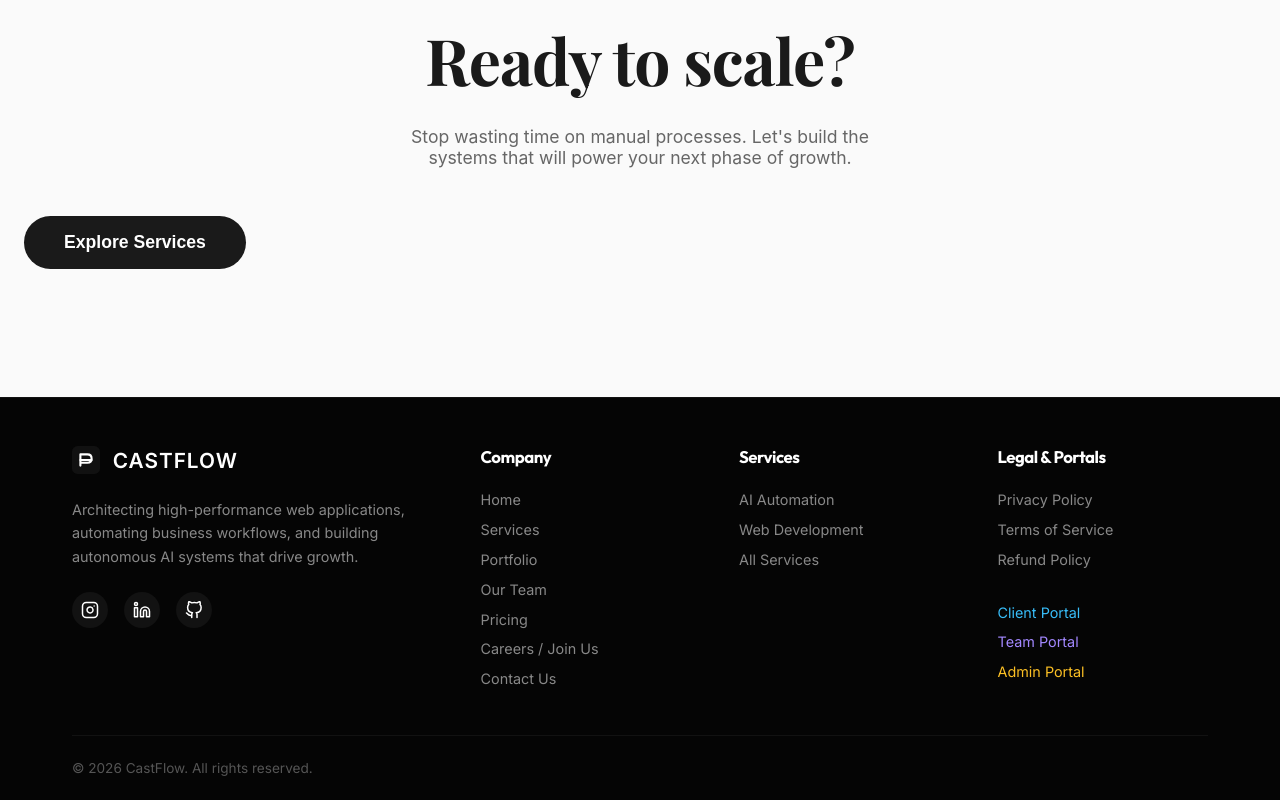
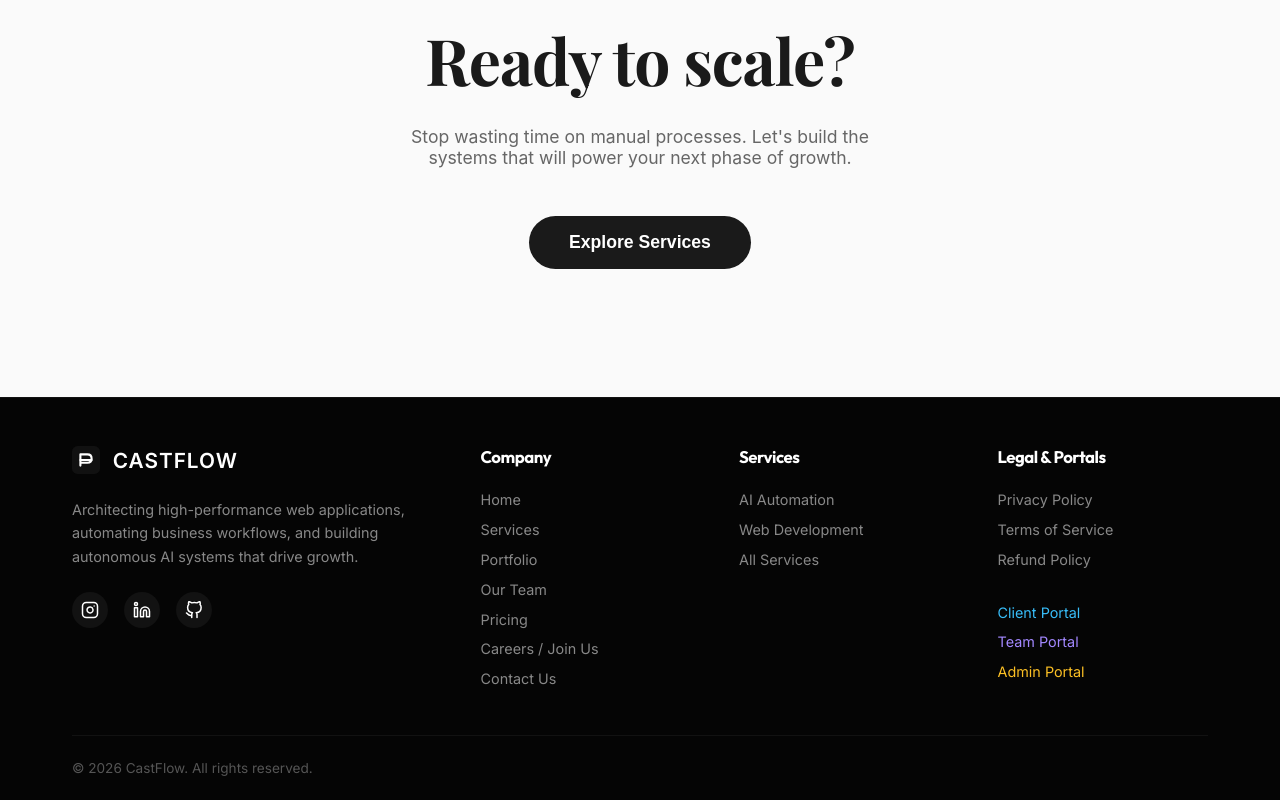
Before and after one commit to workbinodshaw-design/binodsite, a React (Vite) app: page / in a window 1280 px wide. Shown: the part 2644-3444 px from the top of the page. Built offline with nearby package versions, Linux system fonts and the light colour scheme; no server answers; a web font is replaced by a local one.

Commit message:
Fix button alignment on HomePage CTA section

```diff
--- a/src/pages/HomePage.jsx
+++ b/src/pages/HomePage.jsx
@@ -401,7 +401,7 @@ const HomePage = () => {
       <section className="reveal-scale" style={{ padding: '8rem 1.5rem', background: '#FAFAFA', textAlign: 'center' }}>
         <h2 style={{ fontFamily: "'Playfair Display', serif", fontSize: 'clamp(2.5rem, 5vw, 4rem)', marginBottom: '1.5rem', letterSpacing: '-1px' }}>Ready to scale?</h2>
         <p style={{ color: '#666', marginBottom: '3rem', fontSize: '1.1rem', maxWidth: '500px', margin: '0 auto 3rem' }}>Stop wasting time on manual processes. Let's build the systems that will power your next phase of growth.</p>
-        <button className="btn btn-primary" onClick={() => navigate('/services')} style={{ fontSize: '1.1rem', padding: '1rem 2.5rem', borderRadius: '30px' }}>
+        <button className="btn btn-primary" onClick={() => navigate('/services')} style={{ fontSize: '1.1rem', padding: '1rem 2.5rem', borderRadius: '30px', margin: '0 auto', display: 'inline-flex', justifyContent: 'center' }}>
           Explore Services
         </button>
       </section>
```
